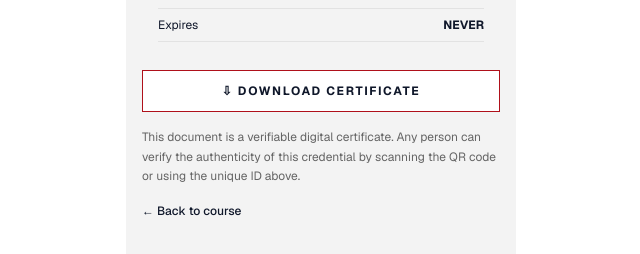
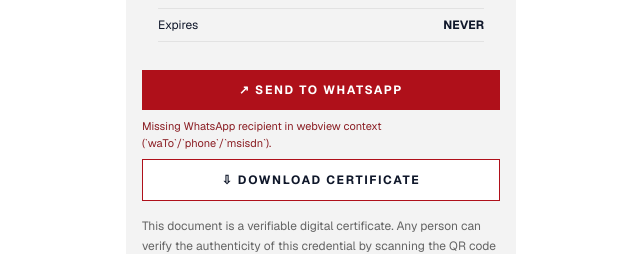
Before and after one commit to saidimuKennedy/tot-training, a Next.js app: page /certificate in a window 1280 px wide. Shown: the part 928-1182 px from the top of the page, without its empty margins (319-959 px from the left). Built offline with nearby package versions, Linux system fonts and the light colour scheme; no server answers.

Commit message:
Add WhatsApp functionality to CertificatePage with recipient validation and feedback

```diff
--- /dev/null
+++ b/src/app/api/certificate/send-whatsapp/route.ts
@@ -0,0 +1,68 @@
+import { NextResponse } from "next/server";
+
+const ANALYTICS_API_URL = process.env.ANALYTICS_API_URL;
+const ANALYTICS_INTERNAL_API_KEY = process.env.ANALYTICS_INTERNAL_API_KEY;
+const ANALYTICS_TENANT_ID = process.env.ANALYTICS_TENANT_ID;
+
+export async function POST(request: Request) {
+  const formData = await request.formData();
+  const participantName = String(formData.get("participantName") || "").trim();
+  const whatsappNumber = String(formData.get("whatsappNumber") || "").trim();
+  const certificateImageUrl = String(formData.get("certificateImageUrl") || "").trim();
+
+  if (!participantName || !certificateImageUrl) {
+    return NextResponse.json(
+      { success: false, error: "participantName and certificateImageUrl are required" },
+      { status: 400 },
+    );
+  }
+  if (!whatsappNumber) {
+    const redirectUrl = new URL("/certificate", request.url);
+    redirectUrl.searchParams.set("participantName", participantName);
+    redirectUrl.searchParams.set("waError", "missing-recipient");
+    return NextResponse.redirect(redirectUrl, { status: 303 });
+  }
+
+  if (!ANALYTICS_API_URL || !ANALYTICS_INTERNAL_API_KEY) {
+    return NextResponse.json(
+      {
+        success: false,
+        error: "Missing ANALYTICS_API_URL or ANALYTICS_INTERNAL_API_KEY",
+      },
+      { status: 500 },
+    );
+  }
+
+  const message = `Congratulations ${participantName}\n\nYou have successfully completed the TOT training`;
+
+  const response = await fetch(
+    `${ANALYTICS_API_URL.replace(/\/$/, "")}/api/dashboard/whatsapp/send-stateless`,
+    {
+      method: "POST",
+      headers: {
+        "Content-Type": "application/json",
+        "x-api-key": ANALYTICS_INTERNAL_API_KEY,
+      },
+      body: JSON.stringify({
+        ...(ANALYTICS_TENANT_ID ? { tenantId: ANALYTICS_TENANT_ID } : {}),
+        to: whatsappNumber,
+        message,
+        imageUrl: certificateImageUrl,
+      }),
+    },
+  );
+
+  const result = await response.json().catch(() => ({}));
+  if (!response.ok || !result.success) {
+    return NextResponse.json(
+      { success: false, error: result.error || "Failed to send WhatsApp message" },
+      { status: 502 },
+    );
+  }
+
+  const redirectUrl = new URL("/certificate", request.url);
+  redirectUrl.searchParams.set("participantName", participantName);
+  redirectUrl.searchParams.set("waSent", "1");
+  redirectUrl.searchParams.set("waTo", whatsappNumber);
+  return NextResponse.redirect(redirectUrl, { status: 303 });
+}
--- a/src/app/certificate/page.tsx
+++ b/src/app/certificate/page.tsx
@@ -45,11 +45,22 @@ type CertificatePageProps = {
 export default async function CertificatePage({ searchParams }: CertificatePageProps) {
   const params = (await searchParams) ?? {};
   const rawName = params.participantName;
+  const rawWaTo = params.waTo;
+  const rawPhone = params.phone;
+  const rawMsisdn = params.msisdn;
+  const rawWaSent = params.waSent;
   const participantName = typeof rawName === "string" && rawName.trim()
     ? rawName.trim()
     : "JOHN MWANGI";
+  const waTo = [rawWaTo, rawPhone, rawMsisdn].find(
+    (v): v is string => typeof v === "string" && v.trim().length > 0,
+  )?.trim() || "";
+  const hasWaRecipient = Boolean(waTo);
+  const waSent = rawWaSent === "1";
   const cert = await getCertPreview(participantName);
   const downloadHref = `/api/certificate/download?participantName=${encodeURIComponent(cert.learnerName)}`;
+  const appUrl = process.env.NEXT_PUBLIC_APP_URL?.replace(/\/$/, "") || "http://localhost:3000";
+  const certificateImageUrl = cert.cardImageUrl || `${appUrl}${downloadHref}`;
 
   return (
     <main className="mx-auto min-h-screen w-full max-w-[390px] bg-[#f3f3f3] pb-24">
@@ -115,6 +126,28 @@ export default async function CertificatePage({ searchParams }: CertificatePageP
         </div>
 
         <div className="mt-3 space-y-2">
+          <form action="/api/certificate/send-whatsapp" method="post" className="space-y-2">
+            <input type="hidden" name="participantName" value={cert.learnerName} />
+            <input type="hidden" name="certificateImageUrl" value={certificateImageUrl} />
+            <input type="hidden" name="whatsappNumber" value={waTo} />
+            <button
+              type="submit"
+              disabled={!hasWaRecipient}
+              className="inline-flex w-full items-center justify-center bg-[#af101a] px-4 py-3 text-xs font-bold uppercase tracking-[0.14em] text-white"
+            >
+              ↗ Send to WhatsApp
+            </button>
+          </form>
+          {!hasWaRecipient ? (
+            <p className="text-[11px] text-[#8b1e24]">
+              Missing WhatsApp recipient in webview context (`waTo`/`phone`/`msisdn`).
+            </p>
+          ) : null}
+          {waSent ? (
+            <p className="text-[11px] font-medium text-[#006533]">
+              WhatsApp message sent to {waTo}.
+            </p>
+          ) : null}
           <a href={downloadHref} className="inline-flex w-full items-center justify-center border border-[#af101a] bg-white px-4 py-3 text-xs font-bold uppercase tracking-[0.14em] text-[#af101a]">
             ⇩ Download Certificate
           </a>
```
